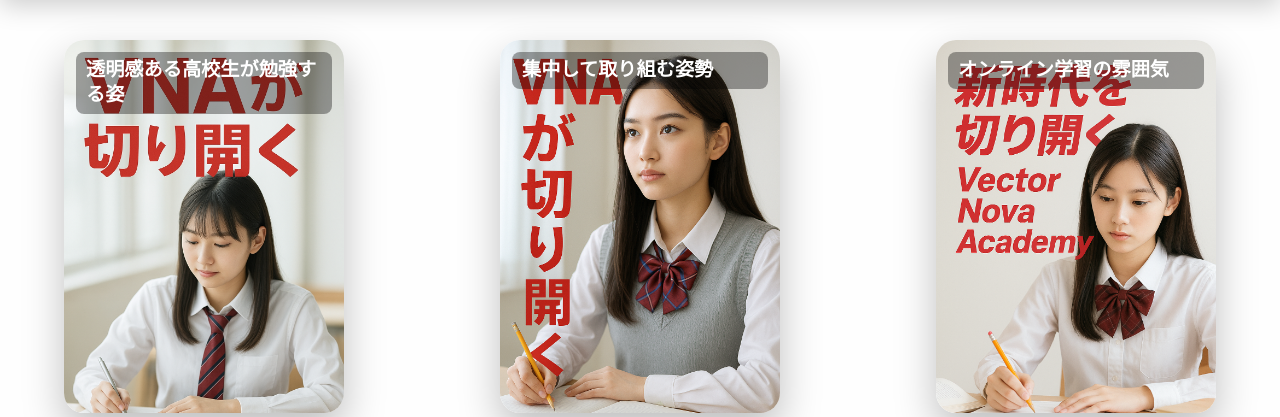
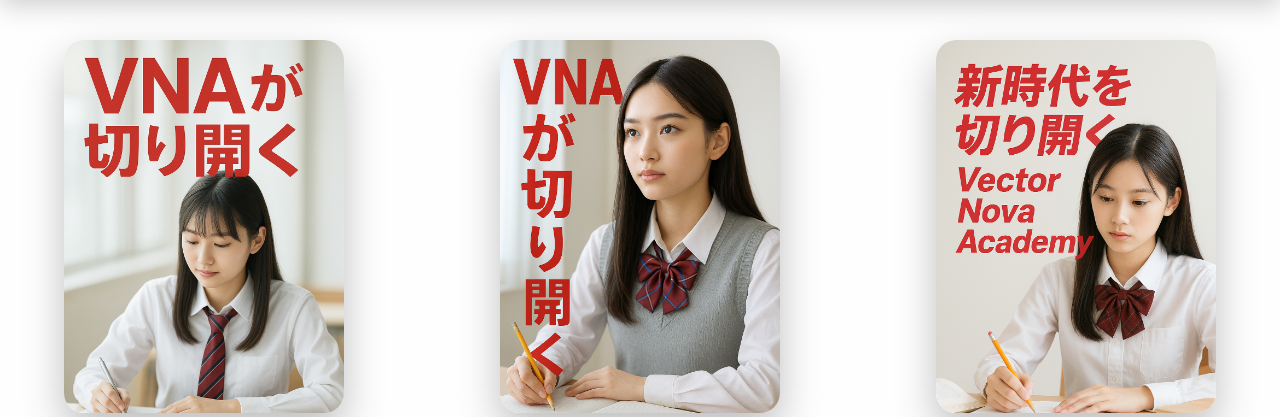
Before and after one commit to morisanyutakun-png/vectornova, a Flask app: page / in a window 1280 px wide. Shown: the part 177-594 px from the top of the page. Run offline with Flask 3, Linux system fonts and the light colour scheme.

Commit message:
添削html追加

```diff
--- a/templates/index.html
+++ b/templates/index.html
@@ -30,22 +30,16 @@
 
         <!-- 上部画像セクション -->
         <section class="top-images-grid">
-            <!-- 画像1 -->
             <div class="image-card">
                 <img src="{{ url_for('static', filename='images/image1.PNG') }}" alt="Image 1">
-                <div class="caption">透明感ある高校生が勉強する姿</div>
             </div>
 
-            <!-- 画像2 -->
             <div class="image-card" style="animation-delay:0.2s;">
                 <img src="{{ url_for('static', filename='images/image2.PNG') }}" alt="Image 2">
-                <div class="caption">集中して取り組む姿勢</div>
             </div>
 
-            <!-- 画像3 -->
             <div class="image-card" style="animation-delay:0.4s;">
                 <img src="{{ url_for('static', filename='images/image3.PNG') }}" alt="Image 3">
-                <div class="caption">オンライン学習の雰囲気</div>
             </div>
         </section>
 
```
